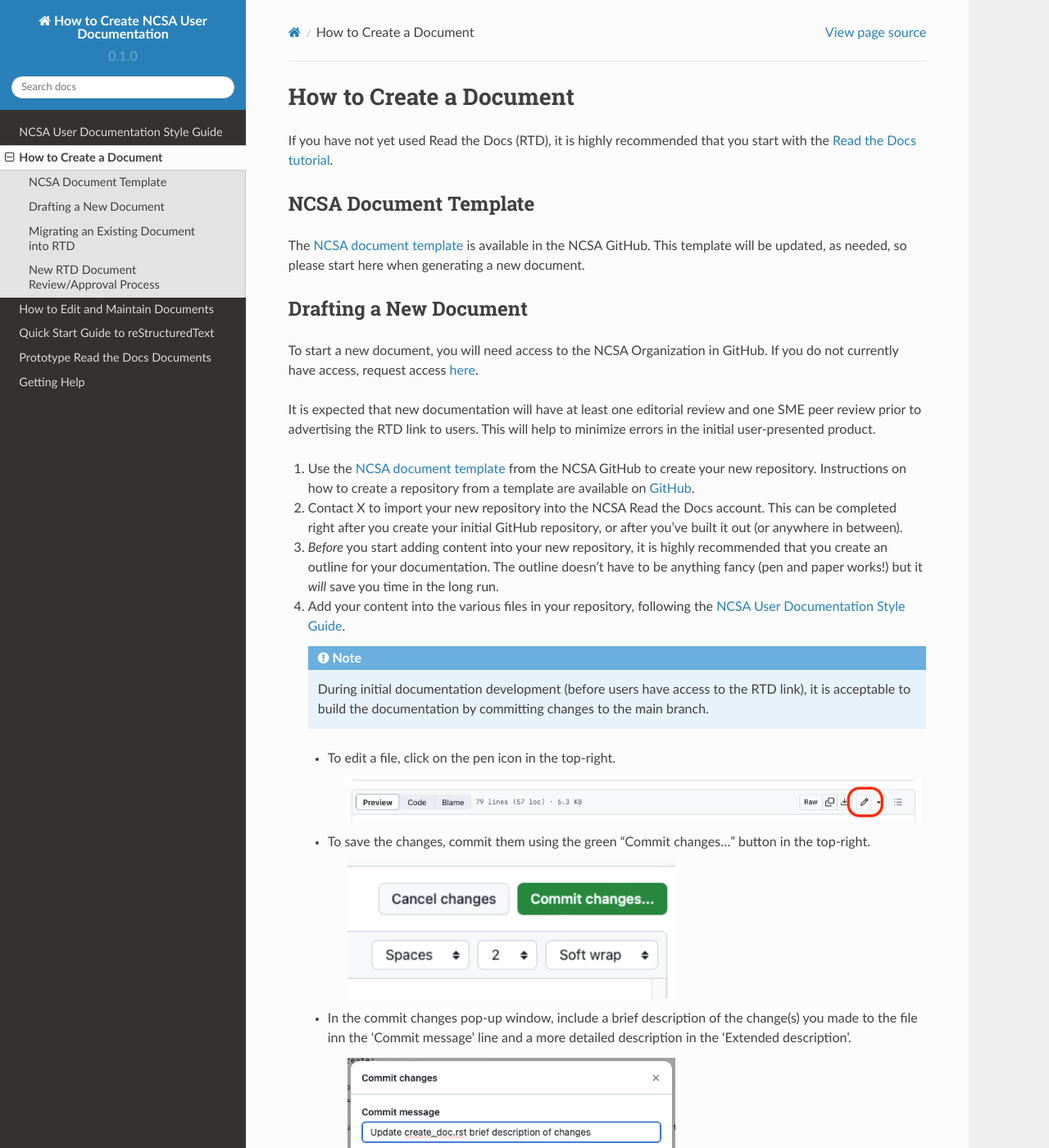
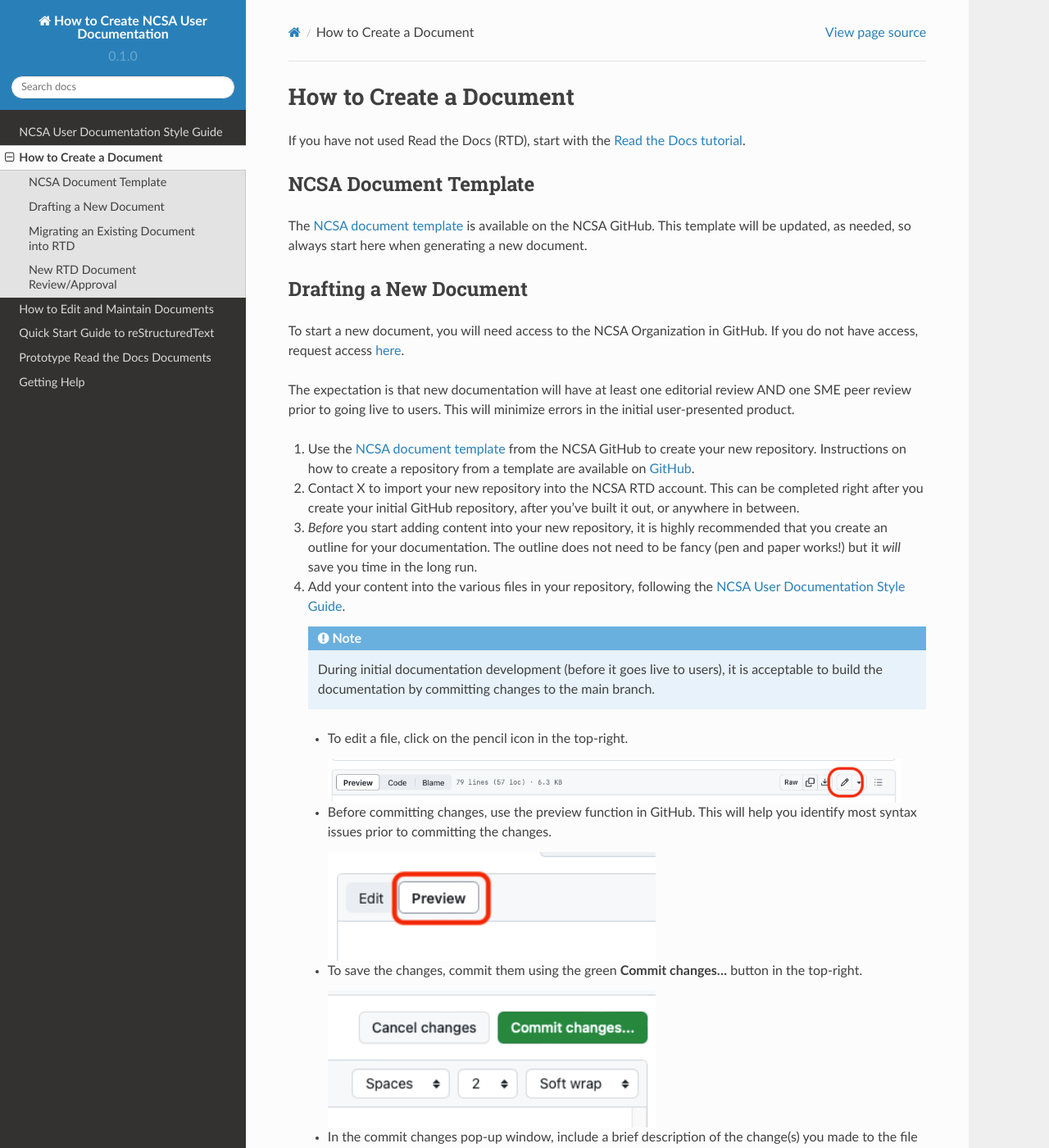
Before and after one commit to lhelms2/howto_rtd, a Sphinx documentation site: the page built from docs/source/create_doc.rst, in a window 1280 px wide and 1400 px high. Shown: the whole window at 82% size. Built offline with Sphinx 7.4.7 and the Read the Docs theme 2.0.0, drawn with Linux system fonts in a browser that asks for light colours; some of the changed text lies outside the part shown.

Commit message:
Update create_doc.rst revised drafting a new document section
revised drafting a new document section to improve readability.

```diff
--- a/docs/source/create_doc.rst
+++ b/docs/source/create_doc.rst
@@ -3,14 +3,14 @@
 How to Create a Document
 =========================
 
-If you have not yet used Read the Docs (RTD), it is highly recommended that you start with the `Read the Docs tutorial`_.
+If you have not used Read the Docs (RTD), start with the `Read the Docs tutorial`_.
 
 .. _Read the Docs tutorial: https://docs.readthedocs.io/en/stable/tutorial/
 
 NCSA Document Template
 -----------------------
 
-The `NCSA document template`_ is available in the NCSA GitHub. This template will be updated, as needed, so please start here when generating a new document.
+The `NCSA document template`_ is available on the NCSA GitHub. This template will be updated, as needed, so always start here when generating a new document.
 
 .. _NCSA document template: https://github.com/ncsa/user_documentation_template
 
@@ -19,59 +19,61 @@ The `NCSA document template`_ is available in the NCSA GitHub. This template wil
 Drafting a New Document
 ------------------------
 
-To start a new document, you will need access to the NCSA Organization in GitHub. If you do not currently have access, request access `here`_.
+To start a new document, you will need access to the NCSA Organization in GitHub. If you do not have access, request access `here`_.
 
 .. _here: https://wiki.ncsa.illinois.edu/display/NCSASoftware/GitHub
 
-It is expected that new documentation will have at least one editorial review and one SME peer review prior to advertising the RTD link to users. This will help to minimize errors in the initial user-presented product.
+The expectation is that new documentation will have at least one editorial review AND one SME peer review prior to going live to users. This will minimize errors in the initial user-presented product.
 
 1. Use the `NCSA document template`_ from the NCSA GitHub to create your new repository. Instructions on how to create a repository from a template are available on `GitHub <https://docs.github.com/en/repositories/creating-and-managing-repositories/creating-a-repository-from-a-template/#creating-a-repository-from-a-template>`_.
-2. Contact X to import your new repository into the NCSA Read the Docs account. This can be completed right after you create your initial GitHub repository, or after you've built it out (or anywhere in between).
-3. *Before* you start adding content into your new repository, it is highly recommended that you create an outline for your documentation. The outline doesn't have to be anything fancy (pen and paper works!) but it *will* save you time in the long run.
+2. Contact X to import your new repository into the NCSA RTD account. This can be completed right after you create your initial GitHub repository, after you've built it out, or anywhere in between.
+3. *Before* you start adding content into your new repository, it is highly recommended that you create an outline for your documentation. The outline does not need to be fancy (pen and paper works!) but it *will* save you time in the long run.
 4. Add your content into the various files in your repository, following the :ref:`style`.
 
    .. note::
 
-      During initial documentation development (before users have access to the RTD link), it is acceptable to build the documentation by committing changes to the main branch.
+      During initial documentation development (before it goes live to users), it is acceptable to build the                documentation by committing changes to the main branch.
 
-   - To edit a file, click on the pen icon in the top-right.
+   - To edit a file, click on the pencil icon in the top-right.
 
-      .. image:: images/edit-button-marked.png
-         :alt: GitHub edit button
-         :width: 700
+     .. image:: images/edit-button-marked.png
+        :alt: GitHub edit button
+        :width: 700
 
-   - To save the changes, commit them using the green "Commit changes..." button in the top-right.
+   - Before committing changes, use the preview function in GitHub. This will help you identify most syntax issues prior to committing the changes.
 
-      .. image:: images/commit-button.png
+     .. image:: images/preview-button.png
+         :alt: GitHub preview button
+         :width: 400
+
+   - To save the changes, commit them using the green **Commit changes...** button in the top-right.
+
+     .. image:: images/commit-button.png
          :alt: GitHub commit button
          :width: 400
 
-   - In the commit changes pop-up window, include a brief description of the change(s) you made to the file inn the 'Commit message' line and a more detailed description in the 'Extended description'.
+   - In the commit changes pop-up window, include a brief description of the change(s) you made to the file in the 'Commit message' field and a more detailed description in the 'Extended description' field.
 
-      .. image:: images/commit-pop-up.png
+     .. image:: images/commit-pop-up.png
          :alt: GitHub commit changes pop-up window
          :width: 400
 
 5. If your repository has been imported into RTD, after you commit changes to the GitHub repository, wait for RTD to rebuild the page (can take 1-3 minutes) and refresh the RTD page to view your changes.
-6. If changes don't reflect after 3 minutes, check your RST in the GitHub repository for syntax errors, RST is particularly sensitive to indentation and line spacing. Using the preview function in GitHub can help you identify most issues prior to committing the changes.
-
-   .. image:: images/preview-button.png
-      :alt: GitHub preview button
-      :width: 400
-
-8. Once the content is complete, proceed to the :ref:`create_review`.
+6. If changes do not reflect after 3 minutes, check your RST in the GitHub repository for syntax errors; RST is particularly sensitive to indentation and line spacing.
+7. Once the content is complete, submit it to at least one SME peer reviewer AND one editorial reviewer.
+8. Once reviewer comments are incorporated, the new document can be approved to go live to users.
 
 Migrating an Existing Document into RTD
 ----------------------------------------
 
-If you would like to migrate the content from an existing wiki page into Read the Docs, you can follow the below steps to convert the wiki html into rst.
+To migrate the content from an existing wiki page into RTD, follow the below steps to convert the wiki html into RST.
 
-To migrate a document, you will need access to the NCSA Organization in GitHub. If you do not currently have access, request access `here`_.
+To migrate a document, you will need access to the NCSA Organization in GitHub. If you do not have access, request access `here`_.
 
 .. _here: https://wiki.ncsa.illinois.edu/display/NCSASoftware/GitHub
 
 1. Go to the page on the wiki you want to migrate.
-2. Click on the "..." in the upper right and select "View Storage Format" from the menu.
+2. Click on the **...** in the upper right and select "View Storage Format" from the menu.
 3. Copy the html out of the pop-up window.
 4. Create a blank file on your local machine. This example uses sample_raw.html.
 5. On your local machine, run the magic perl script *link*(attached) to scrub out the code blocks and replace them with <pre>.
@@ -102,11 +104,9 @@ To migrate a document, you will need access to the NCSA Organization in GitHub.
 
 .. _create_review:
 
-New RTD Document Review/Approval Process
------------------------------------------
+New RTD Document Review/Approval
+---------------------------------
 
-It is expected that any new RTD document will have a minimum of one SME peer review and one editorial review prior to being approved to go live to users.
+It is expected that any new RTD document will have a minimum of one SME peer review AND one editorial review prior to being approved to go live to users.
 
 This expectation applies to new documentation and existing wiki documentation that is migrated to RTD.
-
-For the recommended review/approval process for document edits/revisions see :ref:`edit_review`.
```
